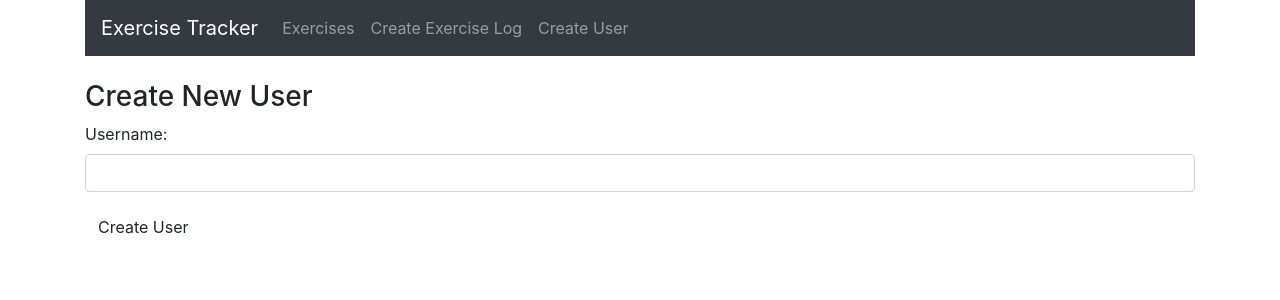
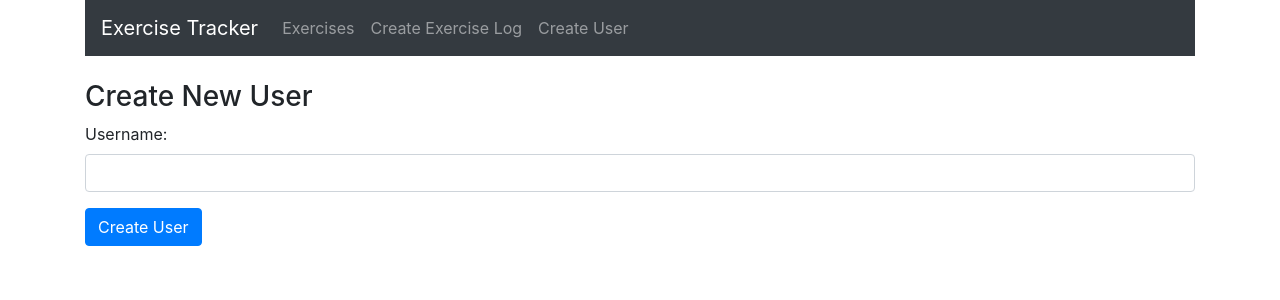
Before and after one commit to rchen5799/Exercise-App, a React (Create React App) app: page /user in a window 1280 px wide. Shown: the top 300 px of the page. Built offline with nearby package versions, Linux system fonts and the light colour scheme.

Commit message:
deeebbbuggg

```diff
--- a/src/components/create-user.component.js
+++ b/src/components/create-user.component.js
@@ -64,7 +64,7 @@ export default class CreateUsers extends Component {
             <form onSubmit={this.onSubmit}>
               <div className="form-group">
                 <label>Username: </label>
-                        <input type="text"
+                <input  type="text"
                     required
                     className="form-control"
                     value={this.state.username}
@@ -72,7 +72,7 @@ export default class CreateUsers extends Component {
                     />
               </div>
               <div className="form-group">
-                        <input type="submit" value="Create User" className="btn brn-primary" />
+                <input type="submit" value="Create User" className="btn btn-primary" />
               </div>
             </form>
           </div>
```
Lines whose indentation alone changed are shown as unchanged.
